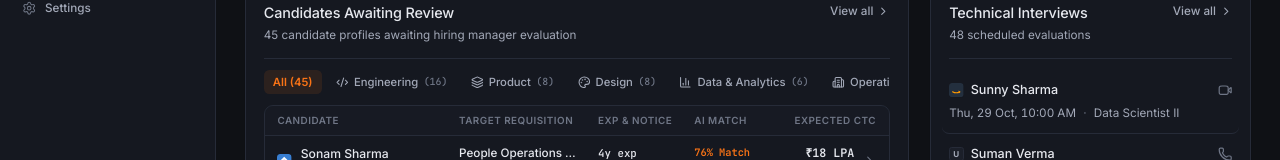
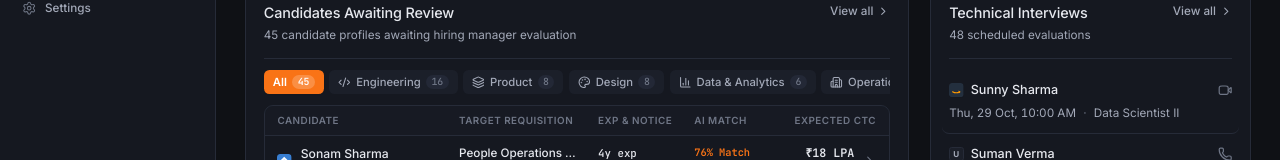
Before and after one commit to adityaworxx/HRO, a Next.js app: page / in a window 1280 px wide. Shown: the part 213-373 px from the top of the page. Built offline with nearby package versions, Linux system fonts and the light colour scheme; no server answers.

Commit message:
fix(cards): prevent text turning orange on card click or hover across all views

```diff
--- a/components/hro/opening-row.tsx
+++ b/components/hro/opening-row.tsx
@@ -63,7 +63,7 @@ export function OpeningRow({
     >
       {/* 1. Opening Cell */}
       <div className="min-w-0 flex flex-col justify-center">
-        <span className="inline-block max-w-full truncate text-[14px] leading-[20px] font-medium text-text hover:text-accent transition-colors">
+        <span className="inline-block max-w-full truncate text-[14px] leading-[20px] font-medium text-text group-hover:text-text transition-colors">
           {opening.title}
         </span>
 
@@ -102,7 +102,7 @@ export function OpeningRow({
                   e.stopPropagation();
                   onReactivate(opening.id, opening.title);
                 }}
-                className="opacity-0 group-hover:opacity-100 focus:opacity-100 transition-opacity text-[11px] text-accent hover:underline font-medium cursor-pointer"
+                className="opacity-0 group-hover:opacity-100 focus:opacity-100 transition-opacity text-[11px] text-text-muted hover:text-text hover:underline font-medium cursor-pointer"
               >
                 Reactivate
               </button>
--- a/components/ui/accordion.tsx
+++ b/components/ui/accordion.tsx
@@ -26,7 +26,7 @@ export const AccordionTrigger = React.forwardRef<
     <AccordionPrimitive.Trigger
       ref={ref}
       className={cn(
-        'text-text hover:text-accent flex flex-1 items-center justify-between py-4 text-[14px] font-medium transition-all hover:underline [&[data-state=open]>svg]:rotate-180',
+        'text-text hover:text-text flex flex-1 items-center justify-between py-4 text-[14px] font-medium transition-all hover:underline [&[data-state=open]>svg]:rotate-180',
         className
       )}
       {...props}
--- a/features/candidates/components/ai-candidate-matcher-sheet.tsx
+++ b/features/candidates/components/ai-candidate-matcher-sheet.tsx
@@ -339,7 +339,7 @@ export function AiCandidateMatcherSheet({
 
                       <div className="min-w-0 flex-1">
                         <div className="flex items-center gap-1.5 flex-wrap">
-                          <h4 className="text-[13.5px] font-bold text-text tracking-tight group-hover:text-accent transition-colors truncate">
+                          <h4 className="text-[13.5px] font-bold text-text tracking-tight transition-colors truncate">
                             {candidate.name}
                           </h4>
                           <SourceBadge source={candidate.source} variant="plain" />
@@ -459,7 +459,7 @@ export function AiCandidateMatcherSheet({
                       <button
                         type="button"
                         onClick={() => onInspectCandidate(candidate)}
-                        className="inline-flex items-center gap-1 text-[11px] font-medium text-text-subtle hover:text-accent transition-colors cursor-pointer"
+                        className="inline-flex items-center gap-1 text-[11px] font-medium text-text-muted hover:text-text transition-colors cursor-pointer"
                       >
                         <span>View dossier</span>
                         <ArrowRight className="h-3 w-3" />
--- a/features/candidates/components/candidates-table.tsx
+++ b/features/candidates/components/candidates-table.tsx
@@ -94,7 +94,7 @@ export function CandidatesTable() {
                 </AvatarFallback>
               </Avatar>
               <div className="min-w-0">
-                <span className="text-text hover:text-accent text-[13px] font-semibold tracking-tight transition-colors block truncate cursor-pointer">
+                <span className="text-text hover:text-text text-[13px] font-semibold tracking-tight transition-colors block truncate cursor-pointer">
                   {candidate.name}
                 </span>
                 <span className="text-text-muted text-[11px] block truncate font-normal">
--- a/features/candidates/components/interviews-view.tsx
+++ b/features/candidates/components/interviews-view.tsx
@@ -416,7 +416,7 @@ export function InterviewsView() {
               {departments.length > 0 && (
                 <Select value={departmentFilter} onValueChange={setDepartmentFilter}>
                   <SelectTrigger className="h-8.5 w-auto min-w-[150px] gap-2 border-border/70 bg-surface-2/40 hover:bg-surface-2 text-text px-3 text-[12.5px] font-medium rounded-[6px] shadow-2xs">
-                    <Building2 className="h-3.5 w-3.5 text-accent shrink-0" />
+                    <Building2 className="h-3.5 w-3.5 text-text-muted shrink-0" />
                     <SelectValue placeholder="All Departments" />
                   </SelectTrigger>
                   <SelectContent align="start" className="min-w-[190px]">
--- a/features/dashboard/components/hr-dashboard.tsx
+++ b/features/dashboard/components/hr-dashboard.tsx
@@ -539,7 +539,7 @@ export function HrDashboard() {
                           <div className="flex justify-end">
                             <Link
                               href={candidate.stage === 'Shared with Manager' ? '/shortlist' : '/pipeline'}
-                              className="inline-flex items-center gap-1 text-[11.5px] font-semibold text-text-muted hover:text-accent transition-colors"
+                              className="inline-flex items-center gap-1 text-[11.5px] font-semibold text-text-muted hover:text-text transition-colors"
                             >
                               <span>View Profile</span>
                               <ChevronRight className="h-3.5 w-3.5" />
--- a/features/dashboard/components/manager-dashboard.tsx
+++ b/features/dashboard/components/manager-dashboard.tsx
@@ -247,18 +247,29 @@ export function ManagerDashboard() {
             </div>
 
             {/* Department Filter Pills (Clean Text, No Border Boxes) */}
+            {/* Department Filter Pills (Proper Orange When Selected, Matching Openings) */}
             <div className="pt-3 pb-1 flex items-center gap-1.5 overflow-x-auto no-scrollbar">
               <button
                 type="button"
                 onClick={() => handleSelectReviewDept('all')}
                 className={cn(
-                  'px-2.5 py-1 text-[12.5px] font-medium rounded-[6px] transition-colors cursor-pointer shrink-0',
+                  'inline-flex items-center gap-1.5 px-2.5 py-1 text-[12.5px] font-medium rounded-[6px] transition-colors cursor-pointer shrink-0',
                   selectedReviewDept === 'all'
-                    ? 'bg-accent/10 text-accent font-semibold'
-                    : 'text-text-muted hover:text-text hover:bg-surface-2'
+                    ? 'bg-accent text-white font-semibold shadow-xs'
+                    : 'bg-surface-2 text-text-muted hover:bg-surface-3 hover:text-text'
                 )}
               >
-                All ({pendingReviewCandidates.length})
+                <span>All</span>
+                <span
+                  className={cn(
+                    'rounded-full px-1.5 font-mono text-[11px]',
+                    selectedReviewDept === 'all'
+                      ? 'bg-white/20 text-white font-semibold'
+                      : 'bg-surface-3 text-text-subtle'
+                  )}
+                >
+                  {pendingReviewCandidates.length}
+                </span>
               </button>
               {departmentGroups.map((group) => {
                 const GroupIcon = group.icon;
@@ -271,19 +282,21 @@ export function ManagerDashboard() {
                     className={cn(
                       'inline-flex items-center gap-1.5 px-2.5 py-1 text-[12.5px] font-medium rounded-[6px] transition-colors cursor-pointer shrink-0',
                       isSelected
-                        ? 'bg-accent/10 text-accent font-semibold'
-                        : 'text-text-muted hover:text-text hover:bg-surface-2'
+                        ? 'bg-accent text-white font-semibold shadow-xs'
+                        : 'bg-surface-2 text-text-muted hover:bg-surface-3 hover:text-text'
                     )}
                   >
                     <GroupIcon className="h-3.5 w-3.5 shrink-0" />
                     <span>{group.title}</span>
                     <span
                       className={cn(
-                        'font-mono text-[11px]',
-                        isSelected ? 'text-accent' : 'text-text-subtle'
+                        'rounded-full px-1.5 font-mono text-[11px]',
+                        isSelected
+                          ? 'bg-white/20 text-white font-semibold'
+                          : 'bg-surface-3 text-text-subtle'
                       )}
                     >
-                      ({group.candidates.length})
+                      {group.candidates.length}
                     </span>
                   </button>
                 );
--- a/features/openings/components/department-cluster-view.tsx
+++ b/features/openings/components/department-cluster-view.tsx
@@ -220,7 +220,7 @@ export function DepartmentClusterView({
                         <div className="flex flex-wrap items-center gap-2">
                           <Link
                             href={`/openings/${opening.id}`}
-                            className="text-[14.5px] font-semibold text-text hover:text-accent tracking-tight transition-colors"
+                            className="text-[14.5px] font-semibold text-text hover:text-text tracking-tight transition-colors"
                           >
                             {opening.title}
                           </Link>
--- a/features/openings/components/opening-detail.tsx
+++ b/features/openings/components/opening-detail.tsx
@@ -595,7 +595,7 @@ export function OpeningDetail({ id }: OpeningDetailProps) {
                                     <button
                                       type="button"
                                       onClick={() => handleInspect(candidate)}
-                                      className="text-[13.5px] font-bold text-text tracking-tight hover:text-accent transition-colors truncate cursor-pointer text-left"
+                                      className="text-[13.5px] font-bold text-text tracking-tight hover:text-text transition-colors truncate cursor-pointer text-left"
                                     >
                                       {candidate.name}
                                     </button>
@@ -718,7 +718,7 @@ export function OpeningDetail({ id }: OpeningDetailProps) {
                               <button
                                 type="button"
                                 onClick={() => handleInspect(candidate)}
-                                className="inline-flex items-center gap-1 text-[11px] font-medium text-text-subtle hover:text-accent transition-colors cursor-pointer"
+                                className="inline-flex items-center gap-1 text-[11px] font-medium text-text-muted hover:text-text transition-colors cursor-pointer"
                               >
                                 <span>View dossier</span>
                                 <ArrowRight className="h-3 w-3" />
--- a/features/openings/components/openings-table.tsx
+++ b/features/openings/components/openings-table.tsx
@@ -129,7 +129,7 @@ export function OpeningsTable() {
             <div className="space-y-0.5">
               <Link
                 href={`/openings/${opening.id}`}
-                className="text-text hover:text-accent text-[14px] font-semibold transition-colors"
+                className="text-text hover:text-text text-[14px] font-semibold transition-colors"
                 onClick={(e) => e.stopPropagation()}
               >
                 {opening.title}
```
Also changed, not shown: features/auth/components/auth-view.tsx (+4 -4 lines), screenshots/dashboard-clean-dark.png, screenshots/dashboard-clean-light.png.
